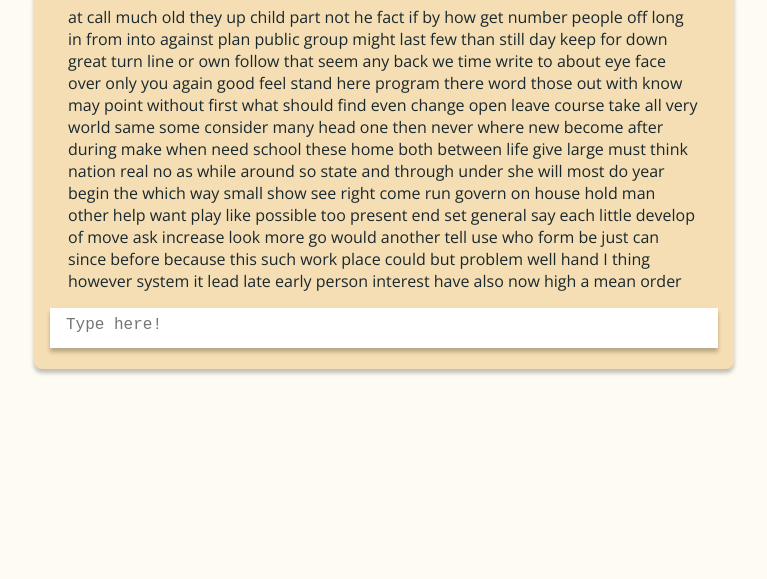
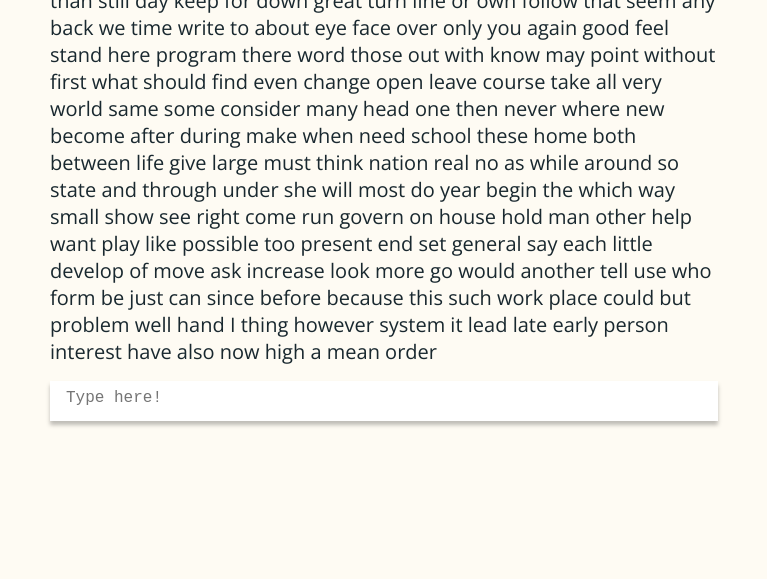
Before and after one commit to Franzeu/typing-speed, a plain HTML site: page index.html in a window 1280 px wide. Shown: the part 221-800 px from the top of the page, without its empty margins (256-1023 px from the left). Drawn offline with nearby package versions, Linux system fonts and the light colour scheme.

Commit message:
Fixed .text-display and .typing-container

```diff
--- a/style.css
+++ b/style.css
@@ -23,12 +23,11 @@ textarea {
   }
 
 .typing-container {
-    background-color: wheat;
+    background-color: transparent;
     padding: 1rem;
     border-radius: .5rem;
     width: 700px;
     max-width: 90%;
-    box-shadow: 0px 4px 4px rgba(0, 0, 0, 0.25);
 
 }
 
@@ -36,6 +35,7 @@ textarea {
 
     position: absolute;
     top: 6rem;
+
     font-size: 5rem;
     font-weight: bold;
 
@@ -49,11 +49,12 @@ textarea {
 
 .text-display {
     margin-bottom: 1rem;
-    margin-left: calc(1rem + 2px);
-    margin-right: calc(1rem + 2px);
-    font-size: 1rem;
+
+    font-size: 1.25rem;
     color: #19282F;
     word-wrap: break-word;
+
+    /* padding: 5; */
 
 
 
```
